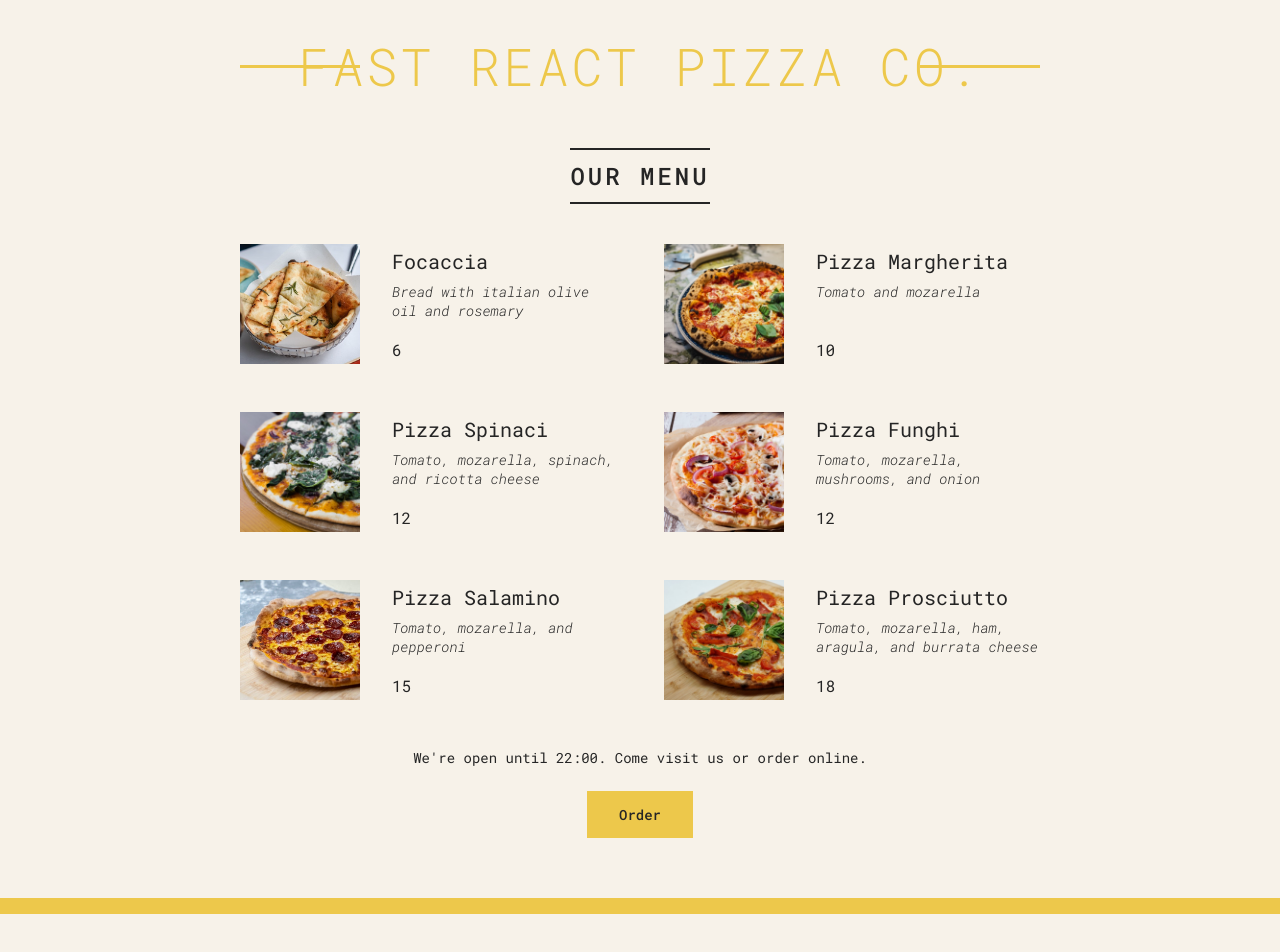
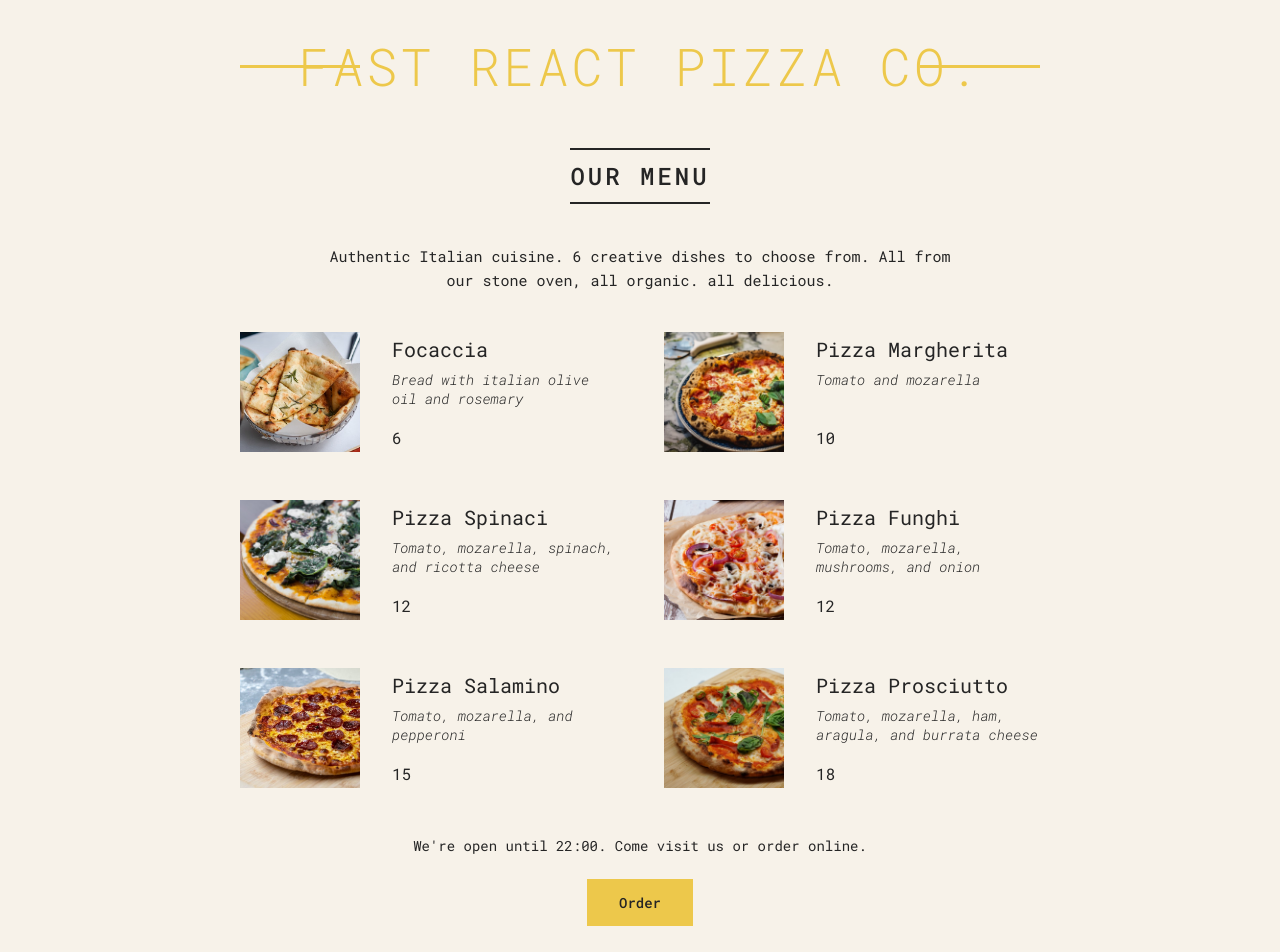
Before and after one commit to McACE007/Pizza-Menu-App, a React (Vite) app: page / in a window 1280 px wide. Shown: the top 952 px of the page. Before the commit the page ends 914 px from the top, so only its background shows below. Built offline with nearby package versions, Linux system fonts and the light colour scheme.

Commit message:
Update: Added Descriptio and Used React Fragments(<></>)

```diff
--- a/src/App.jsx
+++ b/src/App.jsx
@@ -74,7 +74,13 @@ function Menu() {
   return (
     <main className="menu">
       <h2>Our menu</h2>
+
+
       {pizzas.length > 0 ? (
+      <>
+        <p>
+          Authentic Italian cuisine. 6 creative dishes to choose from. All from our stone oven, all organic. all delicious.
+        </p>
         <ul className='pizzas'>
           {pizzaData.map(pizza =>
             <Pizza
@@ -83,6 +89,7 @@ function Menu() {
             />
           )}
         </ul>
+      </>
       ) :
         <p>We're still working on our menu. Please come back later :)</p>}
     </main>
@@ -104,24 +111,29 @@ function Pizza(props){
 
 function Footer() {
   const hour = new Date().getHours();
-  const openHour = 12;
+  const openHour = 1;
   const closeHour = 22;
   const isOpen = hour >= openHour && hour <= closeHour;
 
   return (
     <footer className="footer">
       {isOpen ? (
-        <div className="order">
-          <p>
-            We're open until {closeHour}:00. Come visit us or order online.
-          </p>
-          <button className="btn">Order</button>
-        </div>
+        <Order closeHour={closeHour} />
       ) :
         <p>We're happy to welcome you between {openHour}:00 and {closeHour}:00.</p>}
     </footer>
   );
 }
 
+function Order(props) {
+  return (
+    <div className="order">
+      <p>
+        We're open until {props.closeHour}:00. Come visit us or order online.
+      </p>
+      <button className="btn">Order</button>
+    </div>
+  );
+}
 
 export default App
```
Lines whose indentation alone changed are shown as unchanged.
